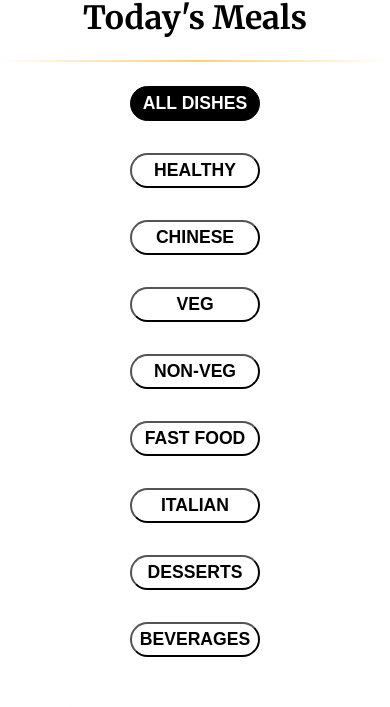
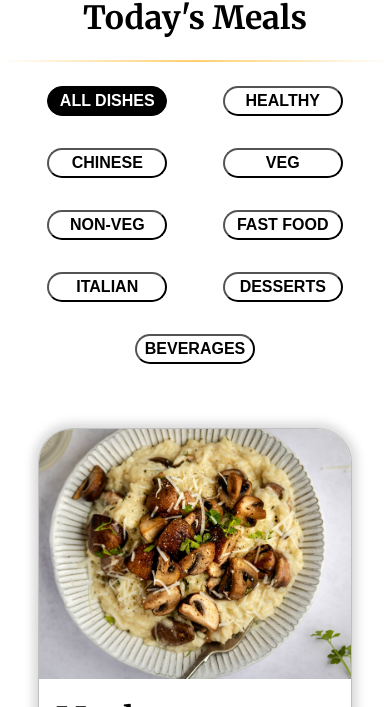
Before and after one commit to abhigyanhedau2/food-order-app-v2, a React (Create React App) app: page / in a window 390 px wide. Shown: the part 767-1474 px from the top of the page. Built offline with nearby package versions, Linux system fonts and the light colour scheme; the HTML template or start-up script is replaced by a standard one.

Commit message:
Adapt for 125% Window Size

```diff
--- a/src/components/Meals/Meals.css
+++ b/src/components/Meals/Meals.css
@@ -32,9 +32,8 @@
 
 .button-row button {
   text-align: center;
-  width: 130px;
-  height: 35px;
-  font-size: 1.1rem;
+  padding: 0.25rem 0.75rem;
+  font-size: 1rem;
   border-radius: 20px;
   background: transparent;
   font-weight: 600;
@@ -67,3 +66,16 @@ button.active {
     margin-bottom: 3rem;
   }
 }
+
+@media only screen and (max-width: 830px) {
+
+  .button-row{
+    width: 90vw;
+  }
+
+  .button-row button {
+    padding: 0rem;
+    width: 120px;
+    height: 30px;
+  }
+}
```
